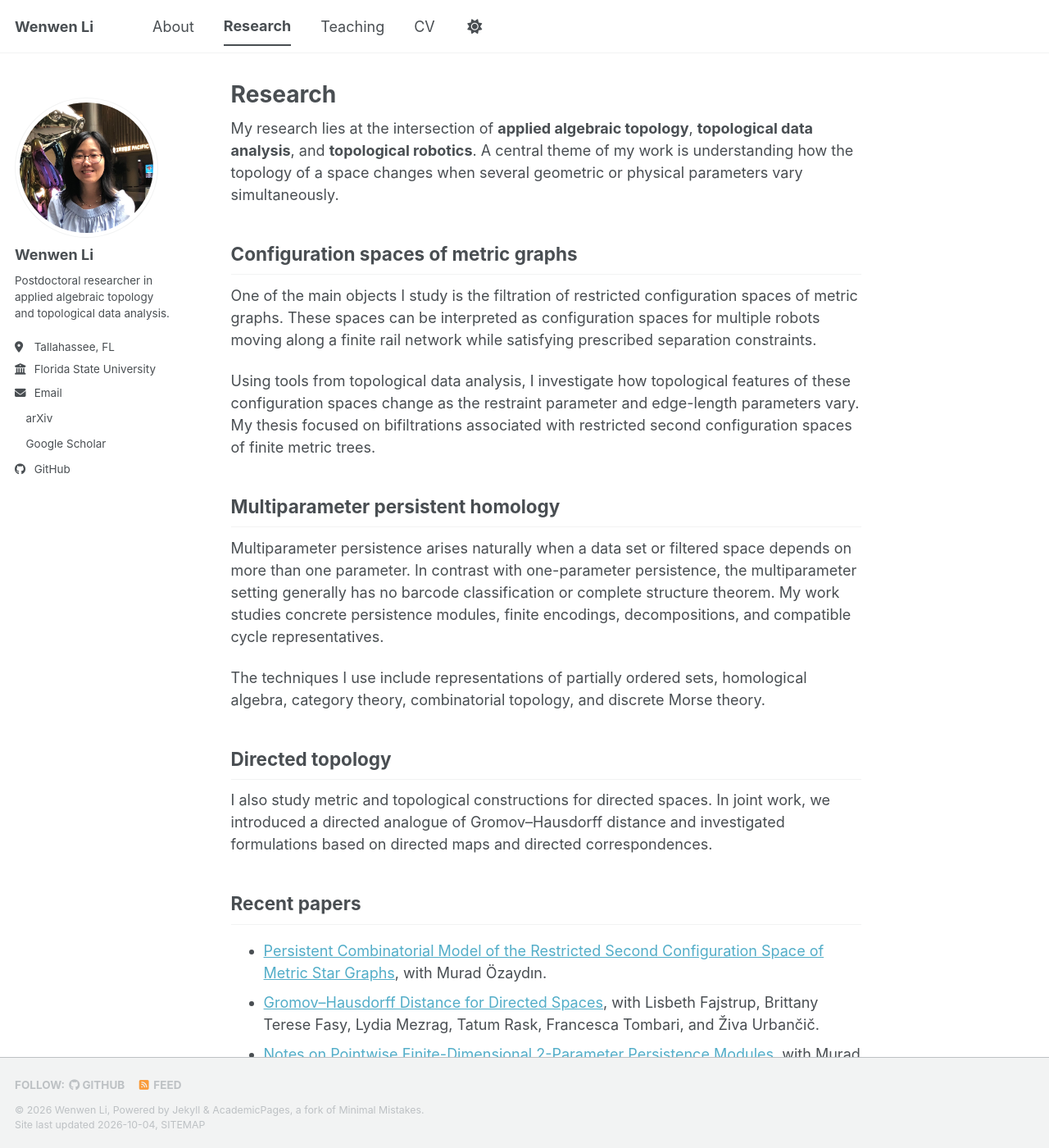
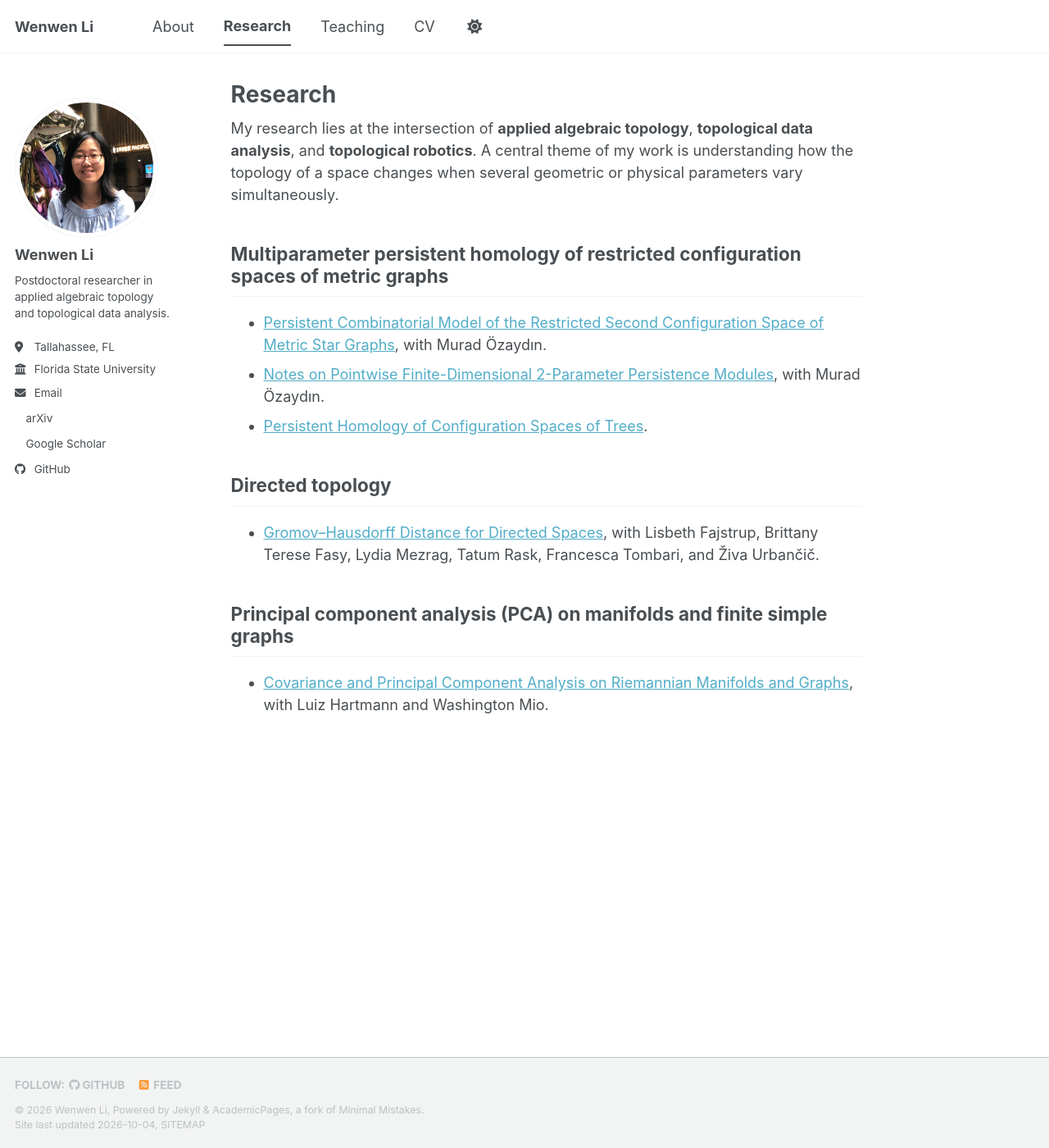
Before and after one commit to ajmaths/ajmaths.github.io, a Jekyll site: the page built from _pages/research.md, in a window 1280 px wide and 1400 px high. Shown: the whole window at 82% size. Built offline with Jekyll 4.4.1, drawn with Linux system fonts in a browser that asks for light colours; a style sheet for code colours, icons or effects is not loaded.

Commit message:
Revise research content and add new publications
Updated research topics and added recent papers section.

```diff
--- a/_pages/research.md
+++ b/_pages/research.md
@@ -6,27 +6,16 @@ author_profile: true
 
 My research lies at the intersection of **applied algebraic topology**, **topological data analysis**, and **topological robotics**. A central theme of my work is understanding how the topology of a space changes when several geometric or physical parameters vary simultaneously.
 
-## Configuration spaces of metric graphs
+## Multiparameter persistent homology of restricted configuration spaces of metric graphs
 
-One of the main objects I study is the filtration of restricted configuration spaces of metric graphs. These spaces can be interpreted as configuration spaces for multiple robots moving along a finite rail network while satisfying prescribed separation constraints.
-
-Using tools from topological data analysis, I investigate how topological features of these configuration spaces change as the restraint parameter and edge-length parameters vary. My thesis focused on bifiltrations associated with restricted second configuration spaces of finite metric trees.
-
-## Multiparameter persistent homology
-
-Multiparameter persistence arises naturally when a data set or filtered space depends on more than one parameter. In contrast with one-parameter persistence, the multiparameter setting generally has no barcode classification or complete structure theorem. My work studies concrete persistence modules, finite encodings, decompositions, and compatible cycle representatives.
-
-The techniques I use include representations of partially ordered sets, homological algebra, category theory, combinatorial topology, and discrete Morse theory.
+- [Persistent Combinatorial Model of the Restricted Second Configuration Space of Metric Star Graphs](https://arxiv.org/abs/2603.00914), with Murad Özaydın.
+- [Notes on Pointwise Finite-Dimensional 2-Parameter Persistence Modules](https://arxiv.org/abs/2404.13877), with Murad Özaydın.
+- [Persistent Homology of Configuration Spaces of Trees](https://arxiv.org/abs/2310.05303).
 
 ## Directed topology
 
-I also study metric and topological constructions for directed spaces. In joint work, we introduced a directed analogue of Gromov--Hausdorff distance and investigated formulations based on directed maps and directed correspondences.
+- [Gromov--Hausdorff Distance for Directed Spaces](https://arxiv.org/abs/2408.14394), with Lisbeth Fajstrup, Brittany Terese Fasy, Lydia Mezrag, Tatum Rask, Francesca Tombari, and Živa Urbančič.
 
-## Recent papers
+## Principal component analysis (PCA) on manifolds and finite simple graphs
 
-- [Persistent Combinatorial Model of the Restricted Second Configuration Space of Metric Star Graphs](https://arxiv.org/abs/2603.00914), with Murad Özaydın.
-- [Gromov--Hausdorff Distance for Directed Spaces](https://arxiv.org/abs/2408.14394), with Lisbeth Fajstrup, Brittany Terese Fasy, Lydia Mezrag, Tatum Rask, Francesca Tombari, and Živa Urbančič.
-- [Notes on Pointwise Finite-Dimensional 2-Parameter Persistence Modules](https://arxiv.org/abs/2404.13877), with Murad Özaydın.
-- [Persistent Homology of Configuration Spaces of Trees](https://arxiv.org/abs/2310.05303).
-
-See the [Publications](/publications/) page for additional details.
+- [Covariance and Principal Component Analysis on Riemannian Manifolds and Graphs](https://arxiv.org/pdf/2609.15753), with Luiz Hartmann and Washington Mio.
```
